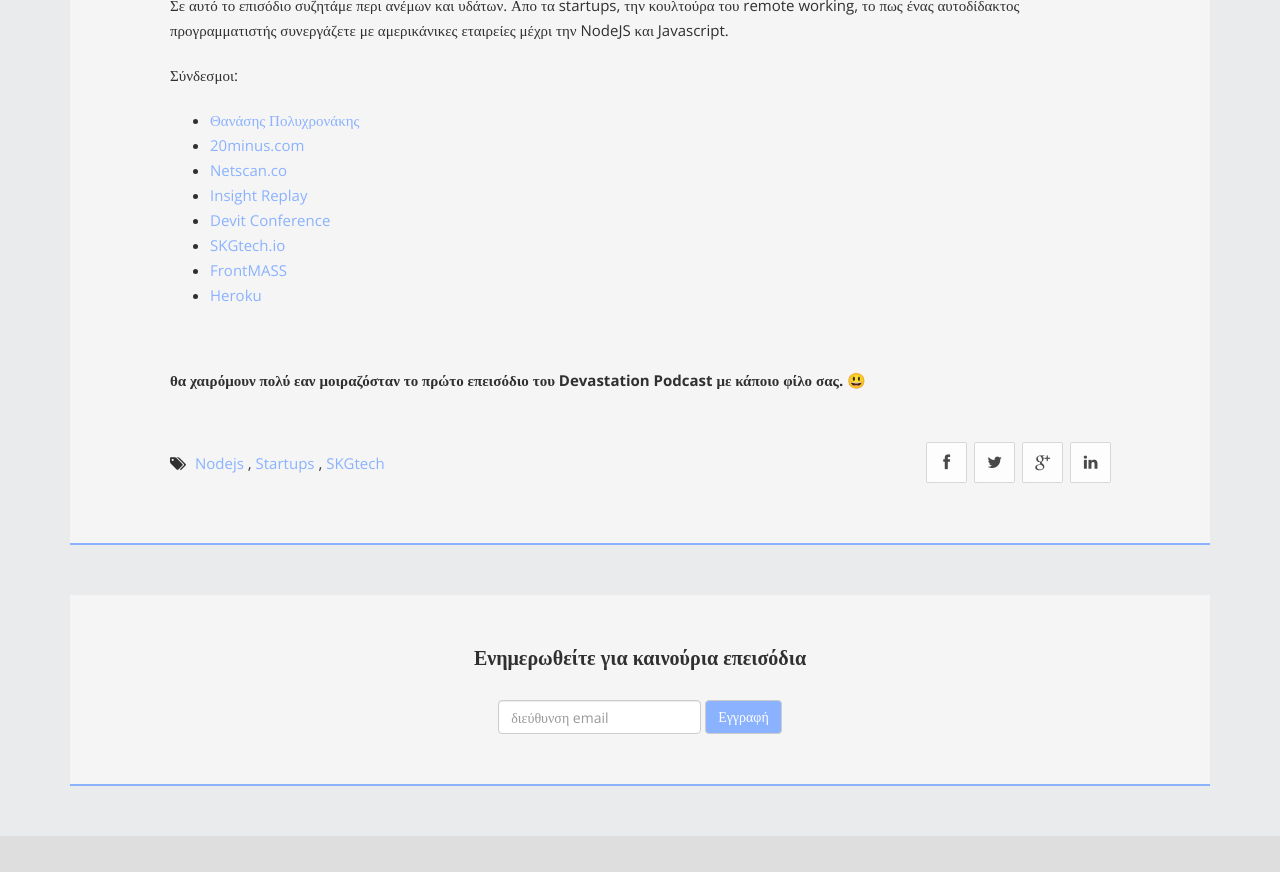
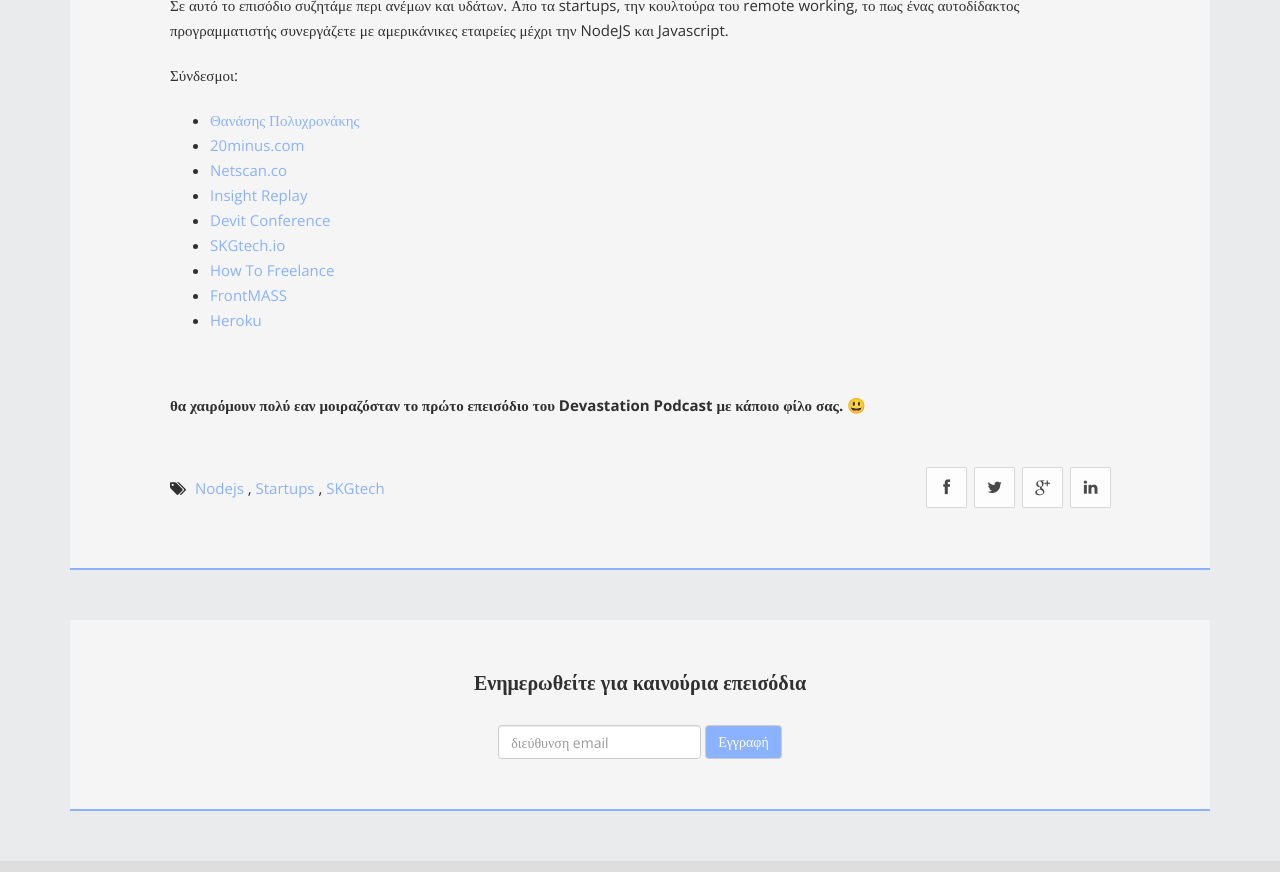
Before and after one commit to kbariotis/devastation-podcast, a Jekyll site: the page built from _posts/2016-03-03-ep1-Thanasis-Polychronakis.markdown, in a window 1280 px wide and 900 px high, scrolled down 924 px, cut to the strip 0-872 px from the top of the window. Built offline with Jekyll 4.4.1, drawn with Linux system fonts in a browser that asks for light colours; Markdown is read by kramdown in place of the engine named in the settings.

Commit message:
update post with a link

```diff
--- a/_posts/2016-03-03-ep1-Thanasis-Polychronakis.markdown
+++ b/_posts/2016-03-03-ep1-Thanasis-Polychronakis.markdown
@@ -29,6 +29,7 @@
 * [Insight Replay](http://insightreplay.com)
 * [Devit Conference](http://devitconf.org)
 * [SKGtech.io](http://skgtech.io)
+* [How To Freelance](https://www.youtube.com/watch?v=vChly7JQiew)
 * [FrontMASS](http://frontmass.org)
 * [Heroku](http://heroku.com)
 
```
